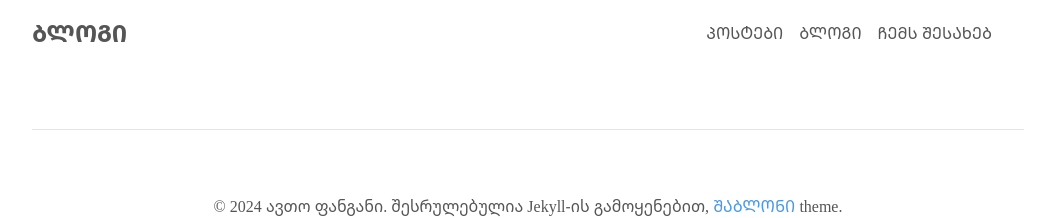
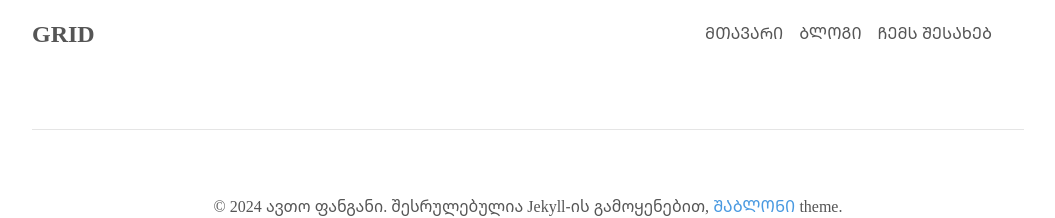
Before and after one commit to avtotrainer/blog-grid, a Jekyll site: the page built from index.html, in a window 1280 px wide. Shown: the top 218 px of the page, without its empty margins (112-1167 px from the left). Built offline with Jekyll 4.4.1, drawn with Linux system fonts in a browser that asks for light colours.

Commit message:
გაიმართა მენიუ

```diff
--- a/_config.yml
+++ b/_config.yml
@@ -1,6 +1,6 @@
 # Site settings
-title:          ᲑᲚᲝᲒᲘ
-description:    "მინიმალური Jekyll blog-ის თემა"
+title:         GRID
+description:    "საიტი Jekyll პროექტზე Grig ტექნოლოგიით"
 baseurl:
 url:
 
@@ -13,13 +13,23 @@ google_analytics:
 # Author
 author:
   name:         ავთო ფანგანი
-  url:          https:/blog.din.ge
+  url:          https://grid.din.ge
   email:        blog@din.ge
 
 # Build settings
 markdown:       kramdown
 include:
   - _pages
+
+links:
+  - title: ᲛᲗᲐᲕᲐᲠᲘ
+    url: /
+  - title: ᲑᲚᲝᲒᲘ
+    url: /blog
+  - title: ᲩᲔᲛᲡ ᲨᲔᲡᲐᲮᲔᲑ
+    url: /about
+    #  - title: ᲙᲝᲜᲢᲐᲥᲢᲘ
+    #    url: /contact
 
   # collections:
   # blog:
--- a/_includes/navigation.html
+++ b/_includes/navigation.html
@@ -4,9 +4,13 @@
       <h2 class="nav-title">{{ site.title }}</h2>
     </a>
     <ul class="nav-list">
-      <li class="nav-item"><a href="{{ site.baseurl }}/">ᲞᲝᲡᲢᲔᲑᲘ</a></li>
-      <li class="nav-item"><a href="{{ '/blog' | prepend: site.baseurl }}">ᲑᲚᲝᲒᲘ</a></li>
-      <li class="nav-item"><a href="{{ '/about' | prepend: site.baseurl }}">ᲩᲔᲛᲡ ᲨᲔᲡᲐᲮᲔᲑ</a></li>
+      {% for link in site.links %}
+      {% if  link.external %}
+      <li class="nav-item"><a href="{{ link.url }}/">{{ link.title}}</a></li>
+      {% else %}
+      <li class="nav-item"><a href="{{ site.url }}{{ link.url }}">{{ link.title }}</a></li>
+      {% endif %}
+      {% endfor %}
     </ul>
   </div>
 </nav>
```
Also changed, not shown: assets/images/logo.webp (added), assets/images/logo1.webp (added).
